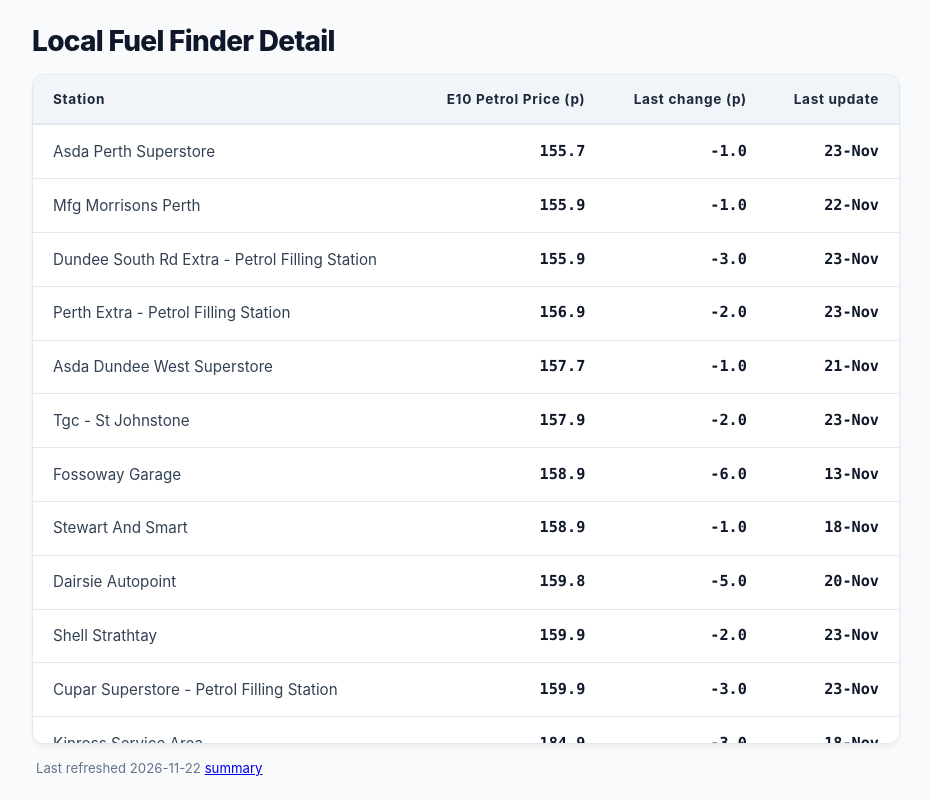
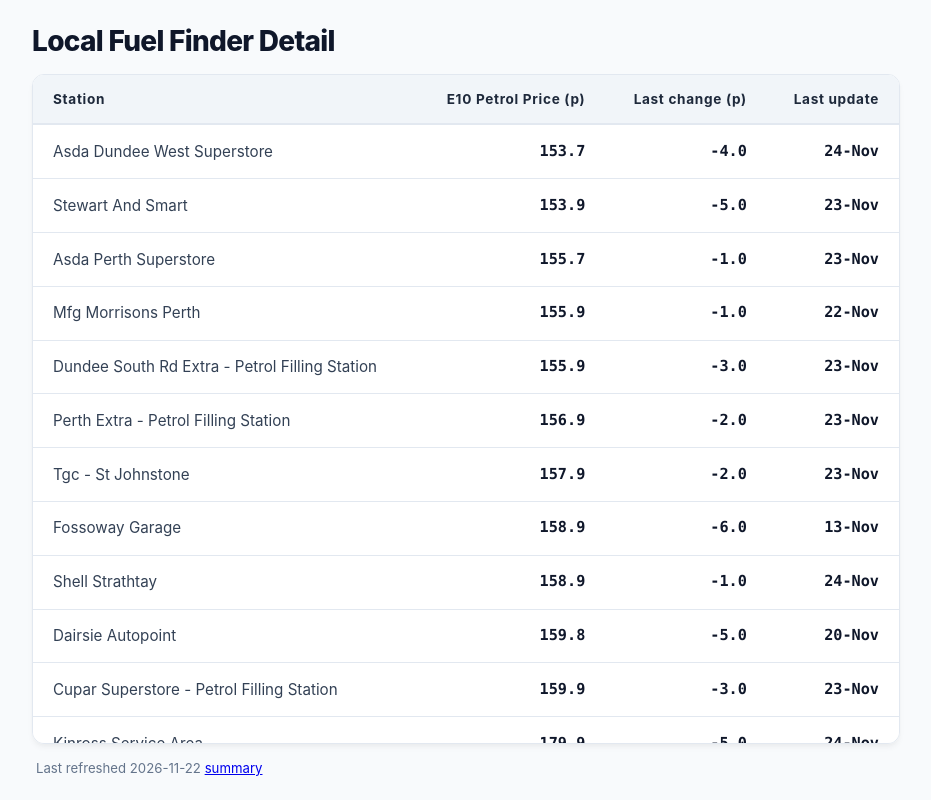
Before and after one commit to ChrisCryptoTrust/fuelFinder, a plain HTML site: page detail.html in a window 1280 px wide. Shown: the whole page, without its empty margins (174-1105 px from the left). Drawn offline with Linux system fonts and the light colour scheme.

Commit message:
Regular daily update

```diff
--- a/detail.html
+++ b/detail.html
@@ -139,6 +139,22 @@
       <tbody>
 
         <tr>
+          <td>Asda Dundee West Superstore</td>
+          <td class="price-cell">153.7</td>
+          <td class="price-cell">-4.0</td>
+          <td class="price-cell">24-Nov</td>
+        </tr>
+        <tr>
+
+        <tr>
+          <td>Stewart And Smart</td>
+          <td class="price-cell">153.9</td>
+          <td class="price-cell">-5.0</td>
+          <td class="price-cell">23-Nov</td>
+        </tr>
+        <tr>
+
+        <tr>
           <td>Asda Perth Superstore</td>
           <td class="price-cell">155.7</td>
           <td class="price-cell">-1.0</td>
@@ -171,14 +187,6 @@
         <tr>
 
         <tr>
-          <td>Asda Dundee West Superstore</td>
-          <td class="price-cell">157.7</td>
-          <td class="price-cell">-1.0</td>
-          <td class="price-cell">21-Nov</td>
-        </tr>
-        <tr>
-
-        <tr>
           <td>Tgc - St Johnstone</td>
           <td class="price-cell">157.9</td>
           <td class="price-cell">-2.0</td>
@@ -195,10 +203,10 @@
         <tr>
 
         <tr>
-          <td>Stewart And Smart</td>
+          <td>Shell Strathtay</td>
           <td class="price-cell">158.9</td>
           <td class="price-cell">-1.0</td>
-          <td class="price-cell">18-Nov</td>
+          <td class="price-cell">24-Nov</td>
         </tr>
         <tr>
 
@@ -207,14 +215,6 @@
           <td class="price-cell">159.8</td>
           <td class="price-cell">-5.0</td>
           <td class="price-cell">20-Nov</td>
-        </tr>
-        <tr>
-
-        <tr>
-          <td>Shell Strathtay</td>
-          <td class="price-cell">159.9</td>
-          <td class="price-cell">-2.0</td>
-          <td class="price-cell">23-Nov</td>
         </tr>
         <tr>
 
@@ -228,9 +228,9 @@
 
         <tr>
           <td>Kinross Service Area</td>
-          <td class="price-cell">184.9</td>
-          <td class="price-cell">-3.0</td>
-          <td class="price-cell">18-Nov</td>
+          <td class="price-cell">179.9</td>
+          <td class="price-cell">-5.0</td>
+          <td class="price-cell">24-Nov</td>
         </tr>
         <tr>
 
```
Also changed, not shown: index.html (+15 -15 lines), 1 other file.
